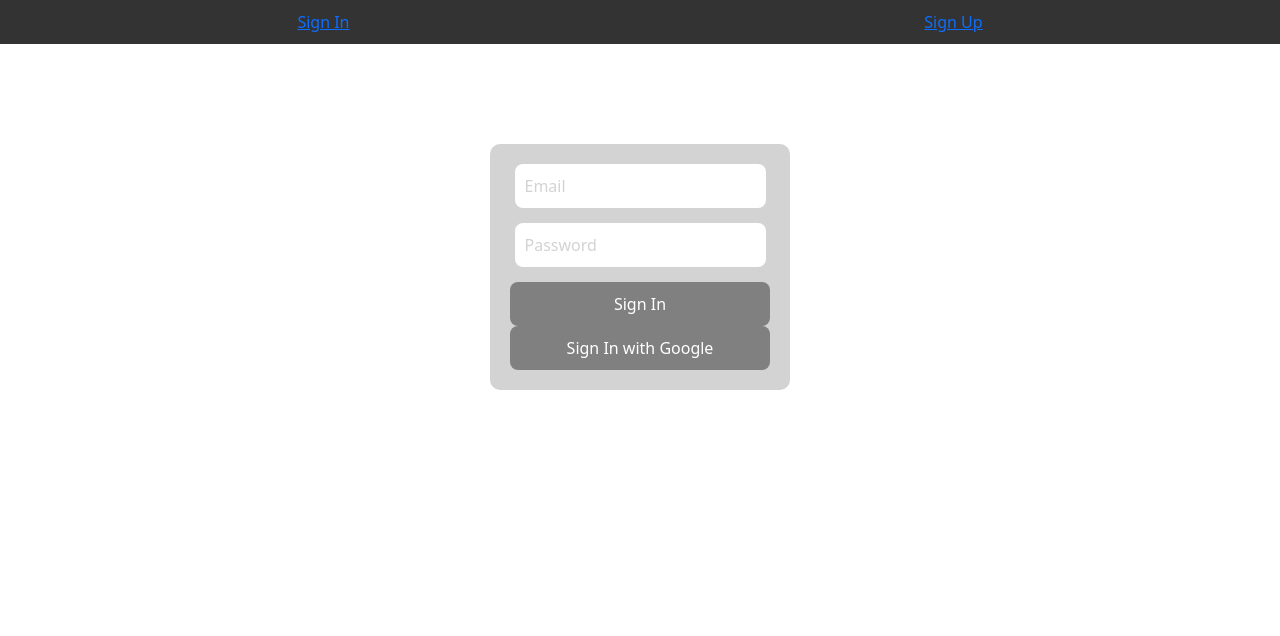
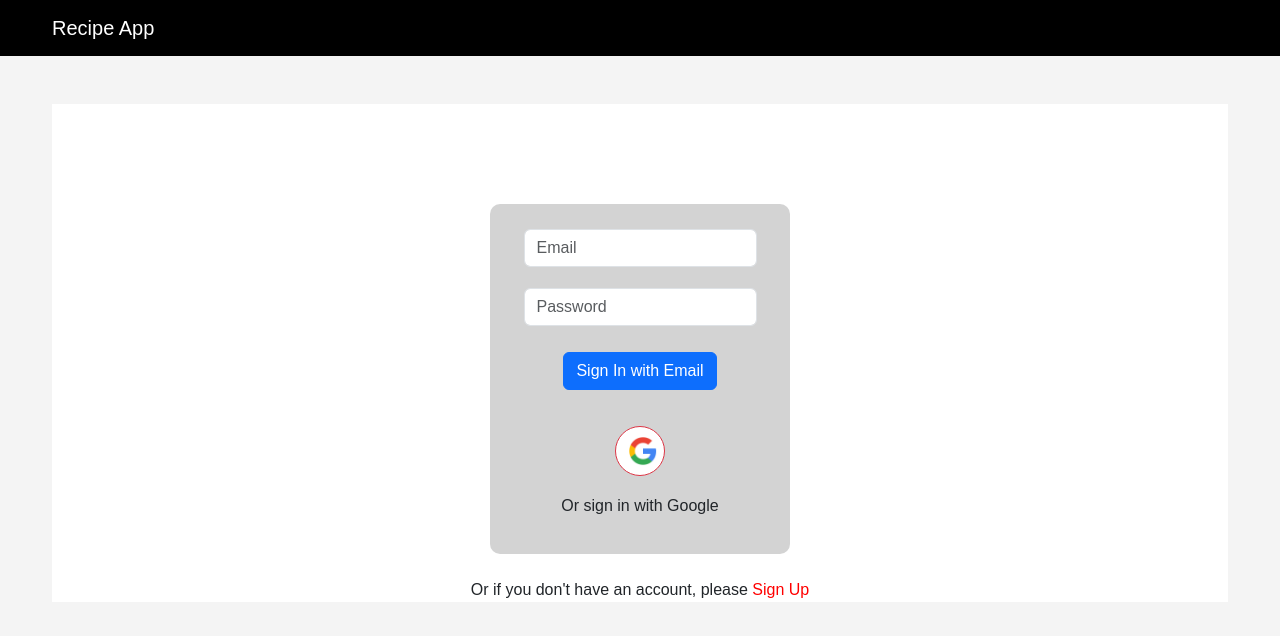
Before and after one commit to MatthewsWongOfficial/Food-Recipe-Final-Project, a React (Create React App) app: page /signin in a window 1280 px wide. Shown: the top 636 px of the page. Built offline with nearby package versions, Linux system fonts and the light colour scheme; no server answers.

Commit message:
Final Project Client Side Web Prog

```diff
--- a/package.json
+++ b/package.json
@@ -9,6 +9,7 @@
     "bootstrap": "^5.3.2",
     "firebase": "^10.7.1",
     "react": "^18.2.0",
+    "react-bootstrap": "^2.9.1",
     "react-dom": "^18.2.0",
     "react-router-dom": "^6.21.0",
     "react-scripts": "5.0.1",
--- a/src/App.js
+++ b/src/App.js
@@ -3,14 +3,14 @@ import { BrowserRouter as Router, Routes, Route, Navigate, Link } from 'react-ro
 import { auth } from './firebase';
 import { onAuthStateChanged, signOut } from 'firebase/auth';
 import SignIn from './components/SignIn';
-import SignUp from './components/SignUp';
+import SignUp from './components/SignUp'; // Import SignUp component
 import RecipeSearch from './components/RecipeSearch';
 import UserProfile from './components/UserProfile';
 import FoodCategories from './components/FoodCategories';
 import ViewRecipe from './components/ViewRecipe'; // Import ViewRecipe component
+import 'bootstrap/dist/css/bootstrap.min.css';
 import './App.css';
-import 'bootstrap/dist/css/bootstrap.min.css';
-
+import Dropdown from 'react-bootstrap/Dropdown';
 
 function App() {
   const [currentUser, setCurrentUser] = useState(null);
@@ -22,15 +22,14 @@ function App() {
     });
 
     return () => {
-      // Unsubscribe when the component unmounts
       unsubscribe();
     };
-  }, [currentUser]); // Include currentUser in the dependency array
-
+  }, []);
 
   const handleLogout = async () => {
     try {
       await signOut(auth);
+      setCurrentUser(null); // Reset the current user to null after logout
     } catch (error) {
       console.error('Error logging out:', error);
     }
@@ -42,32 +41,47 @@ function App() {
 
   return (
     <Router>
-      <nav>
-        {currentUser ? (
-          <>
-            <img src={currentUser.photoURL || 'default-profile.png'} alt="Profile" style={{ width: '30px', height: '30px', borderRadius: '50%' }} />
-            <span>Welcome, {currentUser.displayName || 'User'}</span>
-            {/* <button onClick={handleLogout}>Log Out</button> */}
-            <Link to="/categories" onClick={handleLogout}>Log Out</Link>
-            {/* Removed Profile Link */}
-            <Link to="/categories">Categories</Link>
-            <Link to="/">Recipe Search</Link>
-          </>
-        ) : (
-          <>
-            <Link to="/signin">Sign In</Link>
-            <Link to="/signup">Sign Up</Link>
-          </>
-        )}
+      <nav className="navbar navbar-expand-lg navbar-dark bg-black">
+        <div className="container">
+          <Link className="navbar-brand" to="/">
+            Recipe App
+          </Link>
+          {currentUser ? (
+            <div className="navbar-collapse">
+              <ul className="navbar-nav me-auto">
+                <li className="nav-item">
+                  <Link className="nav-link" to="/categories">
+                    Categories
+                  </Link>
+                </li>
+              </ul>
+              <Dropdown>
+                <Dropdown.Toggle variant="dark">
+                  <img
+                    src={currentUser.photoURL || 'default-profile.png'}
+                    alt="Profile"
+                    style={{ width: '30px', height: '30px', borderRadius: '50%' }}
+                  />
+                  &nbsp;{currentUser.displayName || 'User'}
+                </Dropdown.Toggle>
+                <Dropdown.Menu>
+                  <Dropdown.Item onClick={handleLogout}>Log Out</Dropdown.Item>
+                </Dropdown.Menu>
+              </Dropdown>
+            </div>
+          ) : null}
+        </div>
       </nav>
-      <Routes>
-        <Route path="/" element={<RecipeSearch searchTerm={searchTerm} performSearch={performSearch} />} />
-        <Route path="/recipe/:id" element={<ViewRecipe />} /> {/* Route for viewing individual recipes */}
-        <Route path="/signin" element={!currentUser ? <SignIn /> : <Navigate to="/" />} />
-        <Route path="/signup" element={!currentUser ? <SignUp /> : <Navigate to="/" />} />
-        <Route path="/profile" element={<UserProfile currentUser={currentUser} />} />
-        <Route path="/categories" element={currentUser ? <FoodCategories /> : <Navigate to="/signin" />} />
-      </Routes>
+      <div className="container mt-4">
+        <Routes>
+          <Route path="/" element={currentUser ? <RecipeSearch searchTerm={searchTerm} performSearch={performSearch} /> : <Navigate to="/signin" />} />
+          <Route path="/signin" element={<SignIn />} />
+          <Route path="/signup" element={<SignUp />} />
+          <Route path="/recipe/:id" element={<ViewRecipe />} />
+          <Route path="/profile" element={currentUser ? <UserProfile currentUser={currentUser} /> : <Navigate to="/signin" />} />
+          <Route path="/categories" element={currentUser ? <FoodCategories /> : <Navigate to="/signin" />} />
+        </Routes>
+      </div>
     </Router>
   );
 }
--- a/src/components/FoodCategories.js
+++ b/src/components/FoodCategories.js
@@ -1,5 +1,5 @@
 import React, { useState, useEffect } from 'react';
-import { Link, useNavigate } from 'react-router-dom'; // Import useNavigate instead of useHistory
+import { useNavigate } from 'react-router-dom'; // Import useNavigate instead of useHistory
 
 const FoodCategories = () => {
   const [categories, setCategories] = useState([]);
@@ -83,12 +83,12 @@ const FoodCategories = () => {
           <div className="row">
             {dishes.map((dish) => (
               <div key={dish.idMeal} className="col-md-4 mb-3" onClick={() => handleDishClick(dish.strMeal)}>
-                <Link to={`/recipe-search/${dish.strMeal}`} className="card">
+                <div className="card">
                   <img src={dish.strMealThumb} alt={dish.strMeal} className="card-img-top" />
                   <div className="card-body">
                     <p className="card-text">{dish.strMeal}</p>
                   </div>
-                </Link>
+                </div>
               </div>
             ))}
           </div>
--- a/src/components/RecipeSearch.js
+++ b/src/components/RecipeSearch.js
@@ -1,13 +1,12 @@
 import React, { useState, useEffect } from 'react';
-import { useNavigate } from 'react-router-dom';
 import UserProfile from './UserProfile';
+import { Link } from 'react-router-dom';
 
 const RecipeSearch = () => {
   const [searchTerm, setSearchTerm] = useState('');
   const [recipes, setRecipes] = useState([]);
   const [searchHistory, setSearchHistory] = useState([]);
   const [selectedRecipe, setSelectedRecipe] = useState(null);
-  const [searchQuery, setSearchQuery] = useState('');
 
   useEffect(() => {
     const historyKey = 'searchHistory';
@@ -22,7 +21,7 @@ const RecipeSearch = () => {
       const response = await fetch(`https://www.themealdb.com/api/json/v1/1/search.php?s=${term}`);
       const data = await response.json();
       if (!data.meals) {
-        alert("Food is unavailable.");
+        alert('Food is unavailable.');
         return;
       }
       setRecipes(data.meals);
@@ -34,7 +33,7 @@ const RecipeSearch = () => {
 
   const storeSearchHistory = (term) => {
     if (!term || term.length < 3) return;
-    const updatedHistory = [term, ...searchHistory.filter(t => t !== term)];
+    const updatedHistory = [term, ...searchHistory.filter((t) => t !== term)];
     const historyKey = 'searchHistory';
     localStorage.setItem(historyKey, JSON.stringify(updatedHistory));
     setSearchHistory(updatedHistory);
@@ -74,13 +73,15 @@ const RecipeSearch = () => {
               <button
                 key={index}
                 className="list-group-item list-group-item-action"
-                onClick={() => handleSearchHistoryClick(term)} // Clicking a history item performs a search
+                onClick={() => handleSearchHistoryClick(term)}
               >
                 {term}
               </button>
             ))}
           </div>
-          <button onClick={clearSearchHistory} className="btn btn-danger mt-3">Clear History</button>
+          <button onClick={clearSearchHistory} className="btn btn-danger mt-3">
+            Clear History
+          </button>
         </div>
 
         {/* Right Panel: Recipe Details */}
@@ -104,12 +105,20 @@ const RecipeSearch = () => {
           </div>
 
           {/* Recipes List */}
-          <div className="recipes">
-            {recipes.map(recipe => (
-              <div key={recipe.idMeal} className="card mb-3" style={{ cursor: 'pointer' }}>
-                <div className="card-body" onClick={() => handleViewRecipeClick(recipe.idMeal)}>
-                  <h5 className="card-title">{recipe.strMeal}</h5>
-                  <img src={recipe.strMealThumb} alt={recipe.strMeal} className="img-fluid" />
+          <div className="row">
+            {recipes.map((recipe) => (
+              <div key={recipe.idMeal} className="col-md-4">
+                <div className="card mb-3">
+                  <img src={recipe.strMealThumb} alt={recipe.strMeal} className="card-img-top" />
+                  <div className="card-body">
+                    <h5 className="card-title">{recipe.strMeal}</h5>
+                    <Link
+                      to={`/recipe/${recipe.idMeal}`}
+                      className="btn btn-primary btn-sm"
+                    >
+                      View Recipe
+                    </Link>
+                  </div>
                 </div>
               </div>
             ))}
@@ -126,7 +135,9 @@ const RecipeSearch = () => {
                   {Array.from({ length: 20 }, (_, i) => i + 1).map((index) => {
                     const ingredient = selectedRecipe[`strIngredient${index}`];
                     const measure = selectedRecipe[`strMeasure${index}`];
-                    return ingredient && <li key={index} className="list-group-item">{`${measure} ${ingredient}`}</li>;
+                    return ingredient && (
+                      <li key={index} className="list-group-item">{`${measure} ${ingredient}`}</li>
+                    );
                   })}
                 </ul>
                 <h3 className="mt-3">Instructions:</h3>
--- a/src/components/SignIn.js
+++ b/src/components/SignIn.js
@@ -1,46 +1,92 @@
 import React, { useState } from 'react';
-import { signInWithEmailAndPassword } from "firebase/auth";
-import { auth } from '../firebase';
-import { signInWithPopup, GoogleAuthProvider } from 'firebase/auth';
+import { useNavigate, Link } from 'react-router-dom';
+import { auth } from '../firebase'; // Adjust the path as necessary
+import { signInWithEmailAndPassword, GoogleAuthProvider, signInWithPopup } from 'firebase/auth';
+import googleLogo from '../assets/google.png'; // Import the Google logo, adjust path as necessary
 
 const SignIn = () => {
   const [email, setEmail] = useState('');
   const [password, setPassword] = useState('');
+  const navigate = useNavigate();
+
+  const handleSignInWithEmail = async (e) => {
+    e.preventDefault();
+    try {
+      await signInWithEmailAndPassword(auth, email, password);
+      navigate('/');
+    } catch (error) {
+      console.error("Error signing in with email and password", error);
+    }
+  };
 
   const handleSignInWithGoogle = async () => {
     const provider = new GoogleAuthProvider();
     try {
       await signInWithPopup(auth, provider);
-      // Handle successful Google sign-in
+      navigate('/');
     } catch (error) {
-      // Handle errors
       console.error("Error signing in with Google", error);
     }
   };
 
-  const handleSignIn = async (e) => {
-    e.preventDefault();
-    try {
-      await signInWithEmailAndPassword(auth, email, password);
-      // Handle successful login (e.g., redirect to home page)
-    } catch (error) {
-      // Handle errors (e.g., display error message)
-      console.error("Error signing in with email and password", error);
-    }
-  };
+  return (
+    <div className="container mt-5">
+      <div className="row justify-content-center bg-white">
+        <div className="col-md-6">
+          <form className="sign-form" onSubmit={handleSignInWithEmail}>
+            <div className="mb-3">
+              <input
+                type="email"
+                className="form-control"
+                value={email}
+                onChange={(e) => setEmail(e.target.value)}
+                placeholder="Email"
+                required
+              />
+            </div>
 
-  return (
-    <div className="sign-form">
-      <div className="input-container">
-        <input type="email" value={email} onChange={(e) => setEmail(e.target.value)} placeholder="Email" required />
+            <div className="mb-3">
+              <input
+                type="password"
+                className="form-control"
+                value={password}
+                onChange={(e) => setPassword(e.target.value)}
+                placeholder="Password"
+                required
+              />
+            </div>
+
+            <button type="submit" className="btn btn-primary btn-block">
+              Sign In with Email
+            </button>
+
+            <div className="text-center mt-3">
+              <button
+                onClick={handleSignInWithGoogle}
+                className="btn btn-danger btn-block rounded-circle"
+                style={{
+                  backgroundColor: 'white',
+                  width: '50px',
+                  height: '50px',
+                }}
+              >
+                <img
+                  src={googleLogo}
+                  alt="Google Logo"
+                  className="google-logo img-fluid"
+                  style={{ maxWidth: '30px', maxHeight: '30px' }}
+                />
+              </button>
+              <p className="mt-2">Or sign in with Google</p>
+            </div>
+          </form>
+
+          <div className="text-center mt-4">
+            <span>Or if you don't have an account, please </span>
+            <Link to="/signup" style={{ color: 'red' }}>Sign Up</Link>
+          </div>
+        </div>
       </div>
-
-      <div className="input-container">
-        <input type="password" value={password} onChange={(e) => setPassword(e.target.value)} placeholder="Password" required />
-      </div>
-
-      <button type="submit" className="sign-button">Sign In</button>
-      <button onClick={handleSignInWithGoogle} className="sign-button">Sign In with Google</button>
     </div>
   );
 };
--- a/src/components/SignUp.js
+++ b/src/components/SignUp.js
@@ -1,18 +1,20 @@
 import React, { useState } from 'react';
+import { useNavigate, Link } from 'react-router-dom'; // Import useNavigate and Link
 import { auth } from '../firebase'; // Adjust the path as necessary
 import { createUserWithEmailAndPassword, GoogleAuthProvider, signInWithPopup } from 'firebase/auth';
+import googleLogo from '../assets/google.png'; // Import the Google logo
 
 const SignUp = () => {
   const [email, setEmail] = useState('');
   const [password, setPassword] = useState('');
+  const navigate = useNavigate(); // Initialize useNavigate
 
   const handleSignUpWithEmail = async (e) => {
     e.preventDefault();
     try {
       await createUserWithEmailAndPassword(auth, email, password);
-      // Handle successful email/password registration
+      navigate('/'); // Redirect to the home page
     } catch (error) {
-      // Handle errors
       console.error("Error signing up with email and password", error);
     }
   };
@@ -21,24 +23,71 @@ const SignUp = () => {
     const provider = new GoogleAuthProvider();
     try {
       await signInWithPopup(auth, provider);
-      // Handle successful Google sign-up
+      navigate('/'); // Redirect to the home page
     } catch (error) {
-      // Handle errors
       console.error("Error signing up with Google", error);
     }
   };
 
   return (
-    <div>
-      <form onSubmit={handleSignUpWithEmail}>
-        <input type="email" value={email} onChange={(e) => setEmail(e.target.value)} placeholder="Email" required />
-        <input type="password" value={password} onChange={(e) => setPassword(e.target.value)} placeholder="Password" required />
+    <div className="container mt-5">
+      <div className="row justify-content-center bg-white">
+        <div className="col-md-6">
+          <form className="sign-form" onSubmit={handleSignUpWithEmail}>
+            <div className="mb-3">
+              <input
+                type="email"
+                className="form-control"
+                value={email}
+                onChange={(e) => setEmail(e.target.value)}
+                placeholder="Email"
+                required
+              />
+            </div>
 
-        <div className="button-container">
-          <button type="submit">Sign Up with Email</button>
-          <button onClick={handleSignUpWithGoogle}>Sign Up with Google</button>
+            <div className="mb-3">
+              <input
+                type="password"
+                className="form-control"
+                value={password}
+                onChange={(e) => setPassword(e.target.value)}
+                placeholder="Password"
+                required
+              />
+            </div>
+
+            <button type="submit" className="btn btn-primary btn-block">
+              Sign Up with Email
+            </button>
+
+            <div className="text-center mt-3">
+              <button
+                onClick={handleSignUpWithGoogle}
+                className="btn btn-danger btn-block rounded-circle"
+                style={{
+                  backgroundColor: 'white',
+                  width: '50px',
+                  height: '50px',
+                }}
+              >
+                <img
+                  src={googleLogo}
+                  alt="Google Logo"
+                  className="google-logo img-fluid"
+                  style={{ maxWidth: '30px', maxHeight: '30px' }}
+                />
+              </button>
+              <p className="mt-2">Or sign up with Google</p>
+            </div>
+
+            {/* Sign in message with red-colored link */}
+            <div className="text-center mt-3">
+              <span>Have an account? </span>
+              <Link to="/signin" style={{ color: 'red' }}>Sign in Here</Link>
+            </div>
+          </form>
         </div>
-      </form>
+      </div>
     </div>
   );
 };
```
Also changed, not shown: src/components/NavBar.js (deleted, +0 -18 lines), src/components/RecipeDetails.js (deleted, +0 -50 lines), src/assets/google.png (added), 1 other file (tests, documents, lock files or other folders).
